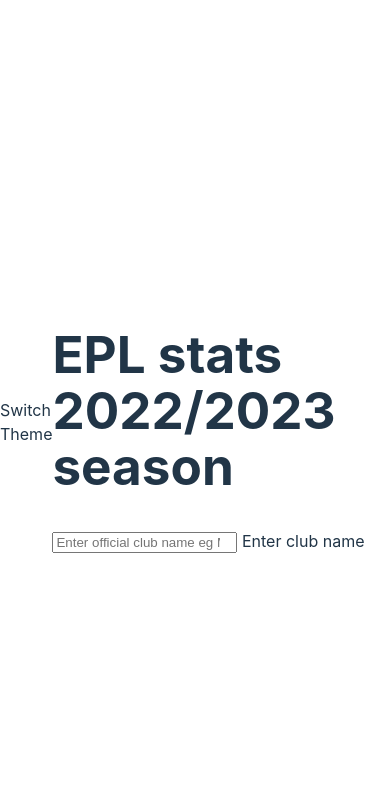
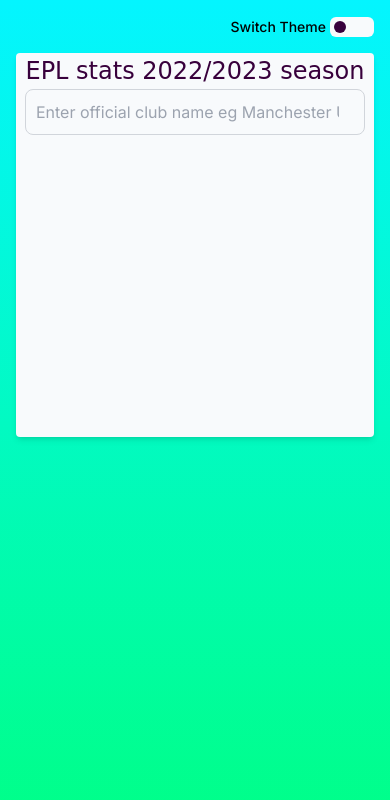
Before and after one commit to nicmackenzie/epl-football-stats, a website built with Vite: page index.html in a window 390 px wide. Built offline with nearby package versions, Linux system fonts and the light colour scheme; a web font is replaced by a local one.

Commit message:
utility classes addition

```diff
--- a/style.css
+++ b/style.css
@@ -1,97 +1,208 @@
+@import url('https://fonts.googleapis.com/css2?family=Forum&family=Inter:wght@400;500;600&display=swap');
+
 :root {
-  font-family: Inter, system-ui, Avenir, Helvetica, Arial, sans-serif;
-  line-height: 1.5;
-  font-weight: 400;
-
-  color-scheme: light dark;
-  color: rgba(255, 255, 255, 0.87);
-  background-color: #242424;
-
-  font-synthesis: none;
-  text-rendering: optimizeLegibility;
-  -webkit-font-smoothing: antialiased;
-  -moz-osx-font-smoothing: grayscale;
-  -webkit-text-size-adjust: 100%;
+  --ff-body: 'Inter', sans-serif;
+  --ff-heading: 'Forum', cursive;
+  --gradient: 180deg, rgba(4, 245, 255, 1) 0%, rgba(0, 255, 133, 1) 100%;
+  --clr-primary: #38003c;
+  --clr-primary-light: #af99b1;
+  --clr-white: #f8fafc;
+  --clr-gray: #f9fafb;
+  --shadow: 0 1px 3px 0 rgb(0 0 0 / 0.1), 0 1px 2px -1px rgb(0 0 0 / 0.1);
+  --shadow-md: 0 4px 6px -1px rgb(0 0 0 / 0.1), 0 2px 4px -2px rgb(0 0 0 / 0.1);
+  --rounded: 4px;
+  --rounded-md: 6px;
+  --fw-semibold: 500;
 }
 
-a {
-  font-weight: 500;
-  color: #646cff;
-  text-decoration: inherit;
+*,
+*::after,
+*::before {
+  margin: 0;
+  padding: 0;
+  box-sizing: border-box;
 }
-a:hover {
-  color: #535bf2;
+
+html {
+  --bg-clr: var(--clr-white);
+  --bg-clr-sec: var(var(--clr-gray));
+  --text-clr: var(--clr-primary);
+  --error-text: #dc2626;
+  font-family: var(--ff-body);
+  line-height: 1.5;
+}
+
+html[data-theme='dark'] {
+  --bg-clr: var(--clr-primary);
+  --text-clr: var(--clr-white);
+  --error-text: #fca5a5;
+  --bg-clr-sec: var(var(--clr-primary-light));
+}
+
+html.transition,
+html.transition *,
+html.transition *:before,
+html.transition *:after {
+  transition: all 750ms !important;
+  transition-delay: 0 !important;
 }
 
 body {
-  margin: 0;
-  display: flex;
-  place-items: center;
-  min-width: 320px;
-  min-height: 100vh;
+  height: 100dvh;
+  background: rgb(4, 245, 255);
+  background: linear-gradient(var(--gradient));
+  line-height: inherit;
 }
 
-h1 {
-  font-size: 3.2em;
-  line-height: 1.1;
+ul {
+  list-style-type: none;
 }
 
-#app {
-  max-width: 1280px;
-  margin: 0 auto;
-  padding: 2rem;
-  text-align: center;
+img {
+  display: block;
+  max-width: 100%;
+  height: auto;
 }
 
-.logo {
-  height: 6em;
-  padding: 1.5em;
-  will-change: filter;
-  transition: filter 300ms;
-}
-.logo:hover {
-  filter: drop-shadow(0 0 2em #646cffaa);
-}
-.logo.vanilla:hover {
-  filter: drop-shadow(0 0 2em #f7df1eaa);
+button,
+input {
+  font-family: inherit;
+  font-size: 100%;
+  font-weight: inherit;
+  line-height: inherit;
+  color: inherit;
 }
 
-.card {
-  padding: 2em;
+input::placeholder,
+textarea::placeholder {
+  opacity: 1;
+  color: #9ca3af;
 }
 
-.read-the-docs {
-  color: #888;
+h1,
+h2,
+h3,
+h4,
+h5,
+h6 {
+  font-size: inherit;
+  font-weight: inherit;
 }
 
-button {
-  border-radius: 8px;
-  border: 1px solid transparent;
-  padding: 0.6em 1.2em;
-  font-size: 1em;
-  font-weight: 500;
-  font-family: inherit;
-  background-color: #1a1a1a;
-  cursor: pointer;
-  transition: border-color 0.25s;
-}
-button:hover {
-  border-color: #646cff;
-}
-button:focus,
-button:focus-visible {
-  outline: 4px auto -webkit-focus-ring-color;
+/* UTILITIES */
+.flex {
+  display: flex;
 }
 
-@media (prefers-color-scheme: light) {
-  :root {
-    color: #213547;
-    background-color: #ffffff;
+.justify-center {
+  justify-content: center;
+}
+
+.align-center {
+  align-items: center;
+}
+
+.flex-col {
+  flex-direction: column;
+}
+
+/* THEME TOGGLE */
+.theme-toggle-wrapper {
+  display: flex;
+  justify-content: flex-end;
+}
+
+.theme-toggle {
+  margin-top: 1rem;
+  margin-right: 1rem;
+  display: flex;
+  align-items: center;
+  gap: 4px;
+  cursor: pointer;
+}
+
+.theme-toggle p {
+  font-weight: var(--fw-semibold);
+  font-size: 0.875rem;
+}
+
+.theme-toggle .switch {
+  padding: 4px;
+  width: 2.75rem;
+  height: 1.25rem;
+  background: var(--bg-clr);
+  border-radius: var(--rounded-md);
+  display: flex;
+  align-items: center;
+  transition: all 150ms cubic-bezier(0.4, 0, 0.2, 1);
+}
+
+.theme-toggle .switch.dark {
+  justify-content: flex-end;
+}
+
+.switch div {
+  width: 0.75rem;
+  height: 0.75rem;
+  background: var(--text-clr);
+  border-radius: 50%;
+}
+
+/* MAIN */
+main {
+  max-width: 64rem;
+  margin: 2vw auto;
+  min-height: 24rem;
+  background-color: var(--bg-clr);
+  box-shadow: var(--shadow-md);
+  border-radius: var(--rounded-md);
+  color: var(--text-clr);
+}
+
+main h1 {
+  text-align: center;
+  font-family: var(--ff-heading);
+  font-size: 44px;
+}
+
+#search {
+  width: 75%;
+  outline: none;
+  background-color: var(--bg-clr-sec);
+  border: 1px solid #d1d5db;
+  color: var(--text-clr);
+  font-size: 1rem;
+  display: block;
+  border-radius: 8px;
+  padding: 0.625rem;
+  margin-bottom: 4px;
+}
+
+#search + span {
+  color: var(--error-text);
+  display: none;
+}
+
+#search.is-invalid {
+  border: 1px solid #ef4444;
+  background-color: var(--bg-clr-sec);
+}
+
+#search.is-invalid + span {
+  display: block;
+}
+
+/* MOBILE */
+@media only screen and (max-width: 480px) {
+  main {
+    margin: 4vw 1rem;
+    margin-inline: 1rem;
+    border-radius: var(--rounded);
   }
-  a:hover {
-    color: #747bff;
+  main h1 {
+    font-size: 24px;
   }
-  button {
-    background-color: #f9f9f9;
+  #search {
+    width: 95%;
   }
 }
```
